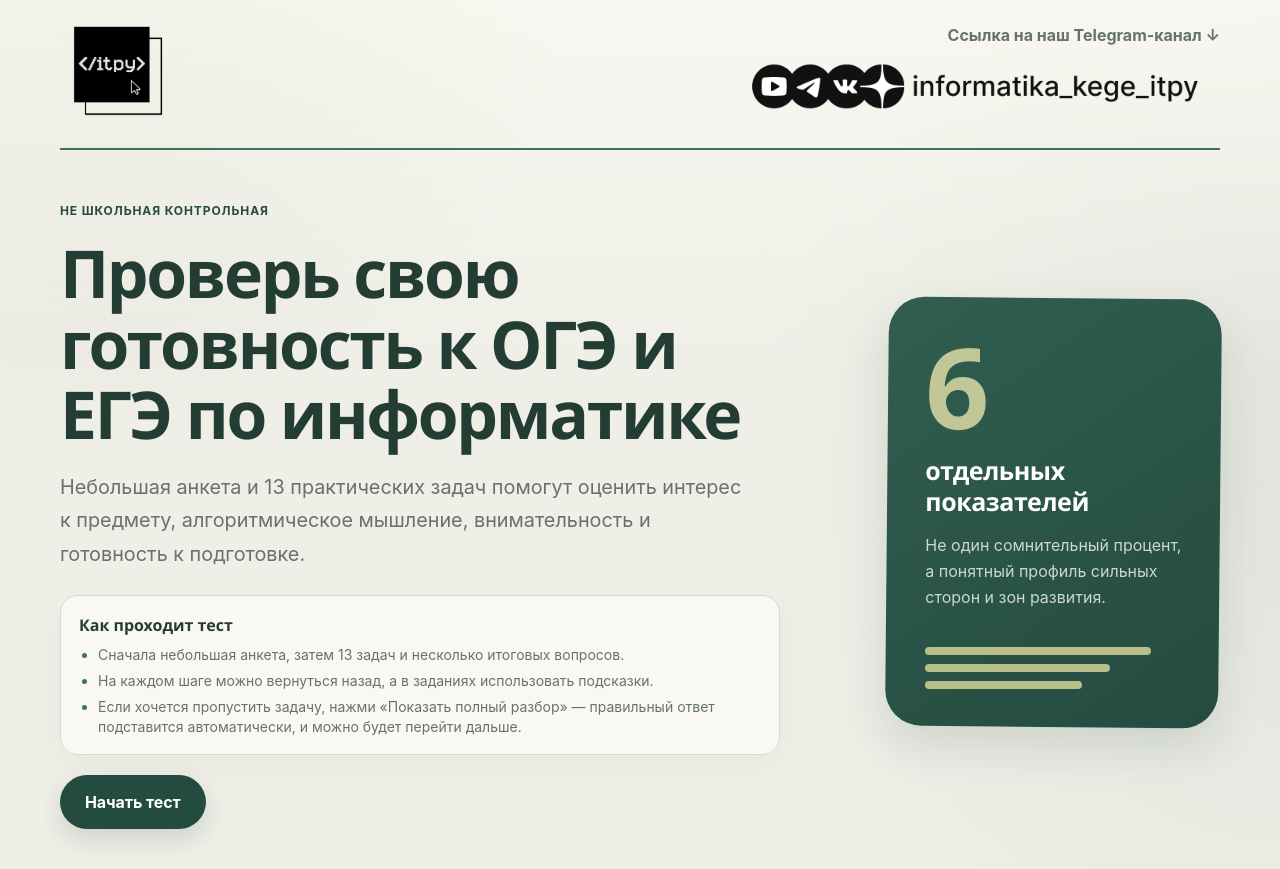
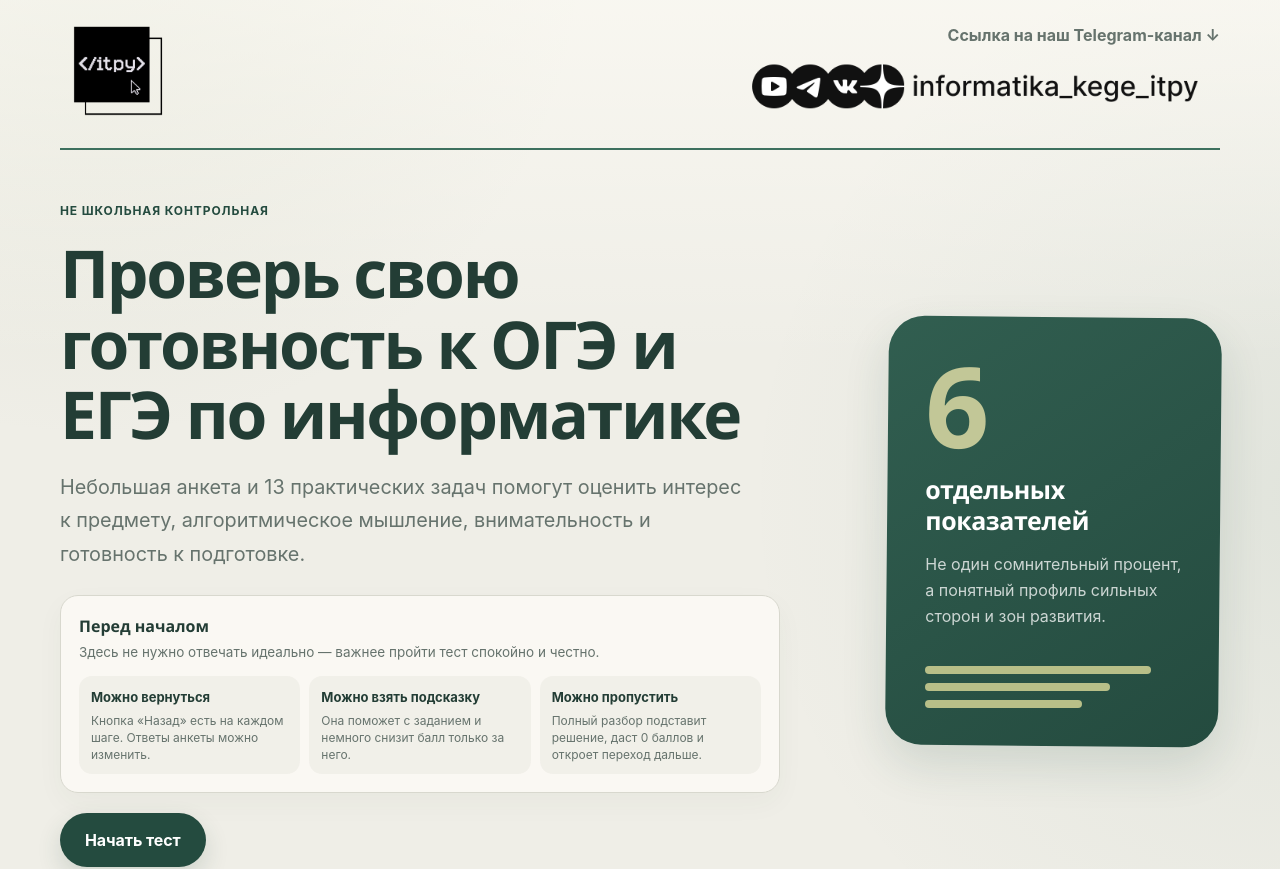
Before and after one commit to mikesha22/itpy-proftest, a Next.js app: page / in a window 1280 px wide. Shown: the top 869 px of the page. Built offline with nearby package versions, Linux system fonts and the light colour scheme.

Commit message:
инструкция более адекватная

```diff
--- a/app/page.tsx
+++ b/app/page.tsx
@@ -11,15 +11,24 @@ export default function HomePage() {
             алгоритмическое мышление, внимательность и готовность к подготовке.
           </p>
           <div className="test-guide">
-            <strong>Как проходит тест</strong>
-            <ul>
-              <li>Сначала небольшая анкета, затем 13 задач и несколько итоговых вопросов.</li>
-              <li>На каждом шаге можно вернуться назад, а в заданиях использовать подсказки.</li>
-              <li>
-                Если хочется пропустить задачу, нажми «Показать полный разбор» — правильный
-                ответ подставится автоматически, и можно будет перейти дальше.
-              </li>
-            </ul>
+            <div className="test-guide-heading">
+              <strong>Перед началом</strong>
+              <p>Здесь не нужно отвечать идеально — важнее пройти тест спокойно и честно.</p>
+            </div>
+            <div className="test-guide-grid">
+              <div className="test-guide-item">
+                <b>Можно вернуться</b>
+                <span>Кнопка «Назад» есть на каждом шаге. Ответы анкеты можно изменить.</span>
+              </div>
+              <div className="test-guide-item">
+                <b>Можно взять подсказку</b>
+                <span>Она поможет с заданием и немного снизит балл только за него.</span>
+              </div>
+              <div className="test-guide-item">
+                <b>Можно пропустить</b>
+                <span>Полный разбор подставит решение, даст 0 баллов и откроет переход дальше.</span>
+              </div>
+            </div>
           </div>
           <div className="hero-actions">
             <Link className="button button-primary" href="/test">Начать тест</Link>
--- a/app/theme.css
+++ b/app/theme.css
@@ -82,34 +82,57 @@ body {
 .test-guide {
   max-width: 720px;
   margin-top: 24px;
-  padding: 16px 18px;
+  padding: 17px 18px 18px;
   border: 1px solid var(--line);
   border-radius: 18px;
   background: rgba(255, 253, 248, 0.72);
   box-shadow: 0 10px 28px rgba(49, 67, 59, 0.04);
 }
 
-.test-guide strong {
+.test-guide-heading strong {
   display: block;
-  margin-bottom: 7px;
   color: var(--ink);
   font-family: var(--font-heading);
   font-size: 16px;
   font-weight: 710;
 }
 
-.test-guide ul {
-  display: grid;
-  gap: 5px;
-  margin: 0;
-  padding-left: 19px;
+.test-guide-heading p {
+  margin: 4px 0 0;
   color: var(--ink-soft);
-  font-size: 14px;
-  line-height: 1.48;
+  font-size: 13.5px;
+  line-height: 1.45;
 }
 
-.test-guide li::marker {
-  color: var(--green);
+.test-guide-grid {
+  display: grid;
+  grid-template-columns: repeat(3, minmax(0, 1fr));
+  gap: 9px;
+  margin-top: 13px;
+}
+
+.test-guide-item {
+  padding: 11px 12px;
+  border-radius: 13px;
+  background: rgba(239, 238, 231, 0.72);
+}
+
+.test-guide-item b,
+.test-guide-item span {
+  display: block;
+}
+
+.test-guide-item b {
+  color: var(--ink);
+  font-size: 13px;
+  font-weight: 680;
+}
+
+.test-guide-item span {
+  margin-top: 4px;
+  color: var(--ink-soft);
+  font-size: 12px;
+  line-height: 1.42;
 }
 
 .hero-actions {
@@ -416,6 +439,15 @@ select:focus {
     padding: 14px 15px;
   }
 
+  .test-guide-grid {
+    grid-template-columns: 1fr;
+    gap: 7px;
+  }
+
+  .test-guide-item {
+    padding: 10px 11px;
+  }
+
   .question-card h1 {
     font-size: 25px;
     line-height: 1.26;
```
